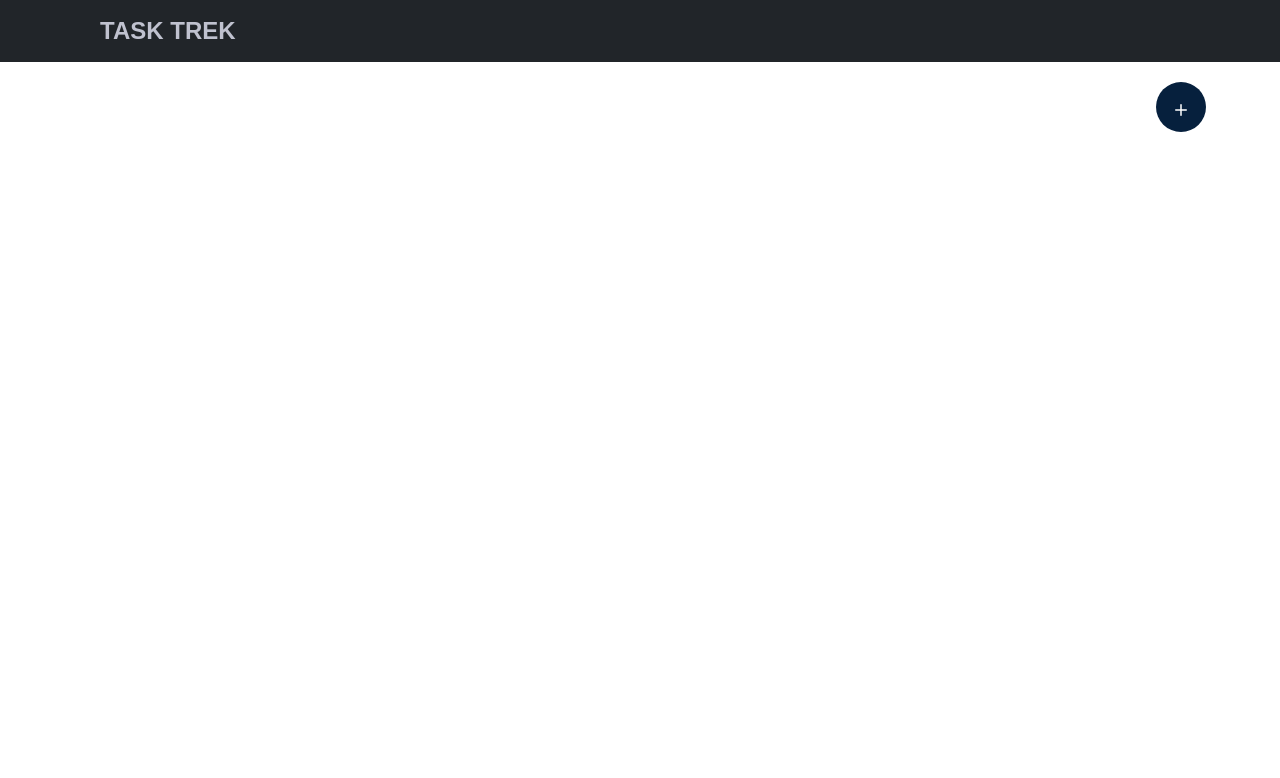
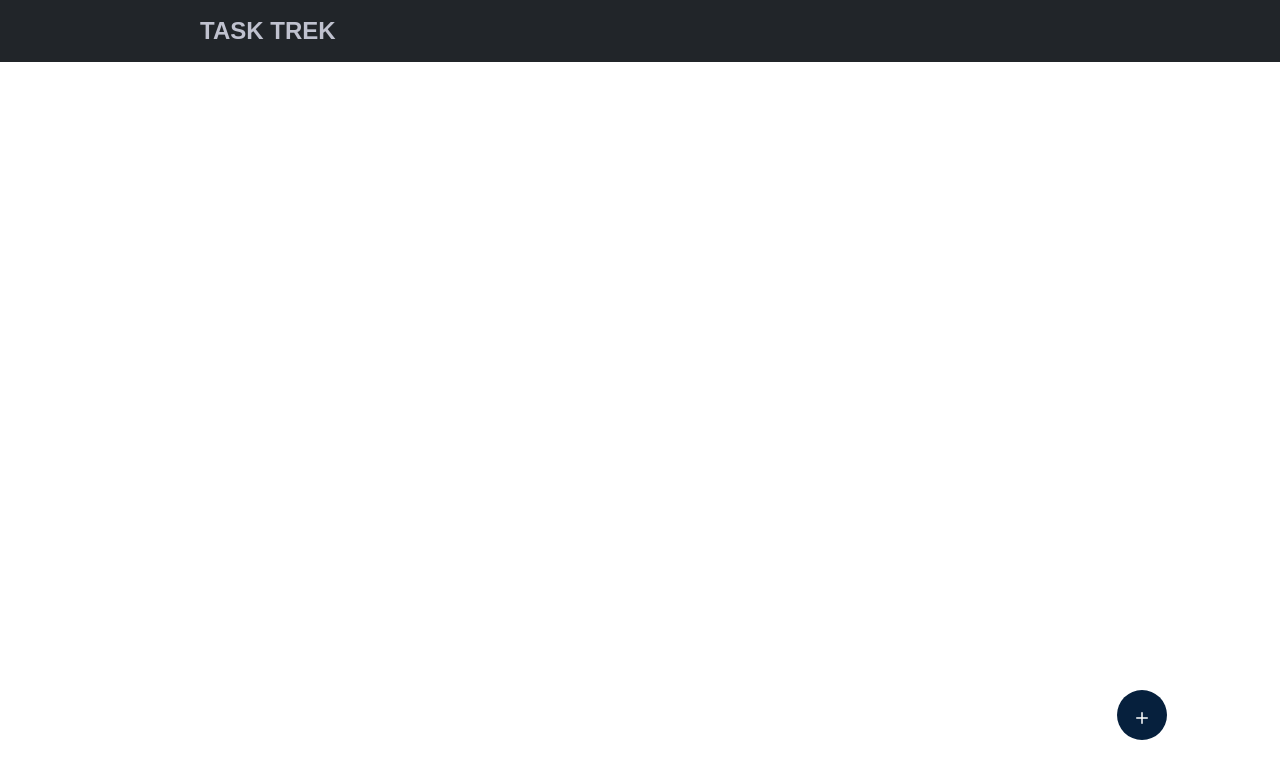
Before and after one commit to riyadomf/Task-trek, a React (Create React App) app: page / in a window 1280 px wide. Shown: the top 778 px of the page. Built offline with nearby package versions, Linux system fonts and the light colour scheme.

Commit message:
Fix todo button

```diff
--- a/src/App.css
+++ b/src/App.css
@@ -178,14 +178,20 @@
 
 /* Homepage */
 
-.add-todo-btn {
+ .add-todo-btn {
+  position: fixed;
+  bottom: 60px; /* Adjust the distance from the bottom as needed */
+  left: 88%;
+  transform: translateX(-50%);
   border-radius: 50%;
   width: 50px;
   height: 50px;
   font-size: 24px;
   background-color: #06203d; /* Ambient color */
   color: white; /* Text color */
+  z-index: 999; /* Ensure it appears above other elements */
 }
+
 
 .navbar-brand {
   font-family: "Arial", sans-serif; /* Example font family */
@@ -193,5 +199,5 @@
   font-weight: bold; /* Example font weight */
   color: #c0c2cf; /* Example text color */
   text-transform: uppercase; /* Example text transform */
-  margin-left: 100px; /* Adjust the value as needed */
+  margin-left: 200px; /* Adjust the value as needed */
 }
--- a/src/App.js
+++ b/src/App.js
@@ -93,15 +93,6 @@ const App = () => {
             {alert && <Alert variant={alert.type}>{alert.message}</Alert>}
           </Col>
         </Row>
-        <Row className="justify-content-end mb-3 mr-2">
-          <Button
-            variant="primary"
-            className="add-todo-btn mx-3"
-            onClick={handleNewTodo}
-          >
-            <BsPlus />
-          </Button>
-        </Row>
         <Row>
           <Col>
             <TodoList
@@ -112,7 +103,15 @@ const App = () => {
             />
           </Col>
         </Row>
-
+        <Row>
+          <Button
+            variant="primary"
+            className="add-todo-btn mx-3"
+            onClick={handleNewTodo}
+          >
+            <BsPlus />
+          </Button>
+        </Row>
         <TodoForm
           show={showModal}
           onHide={handleCloseModal}
```
